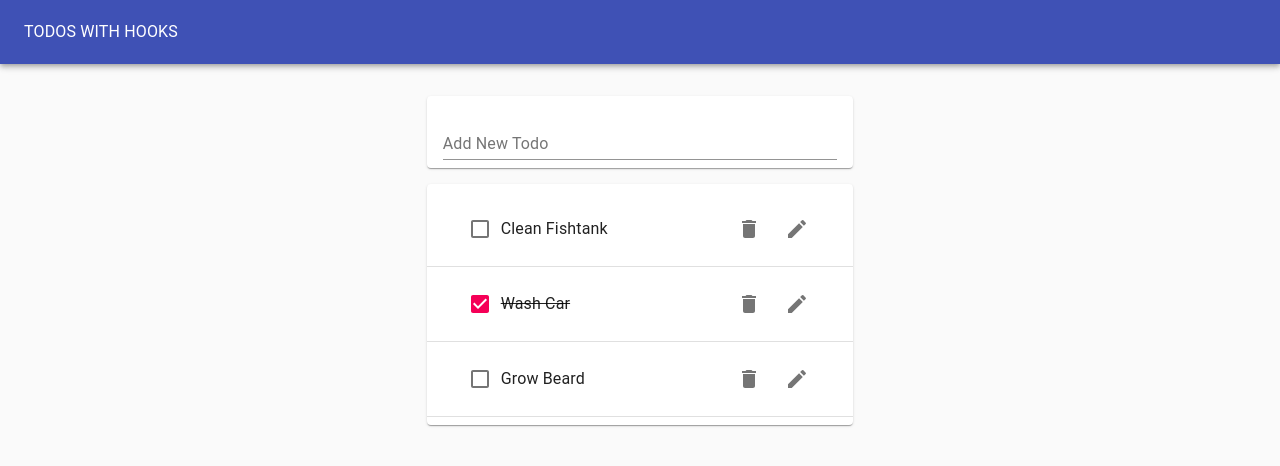
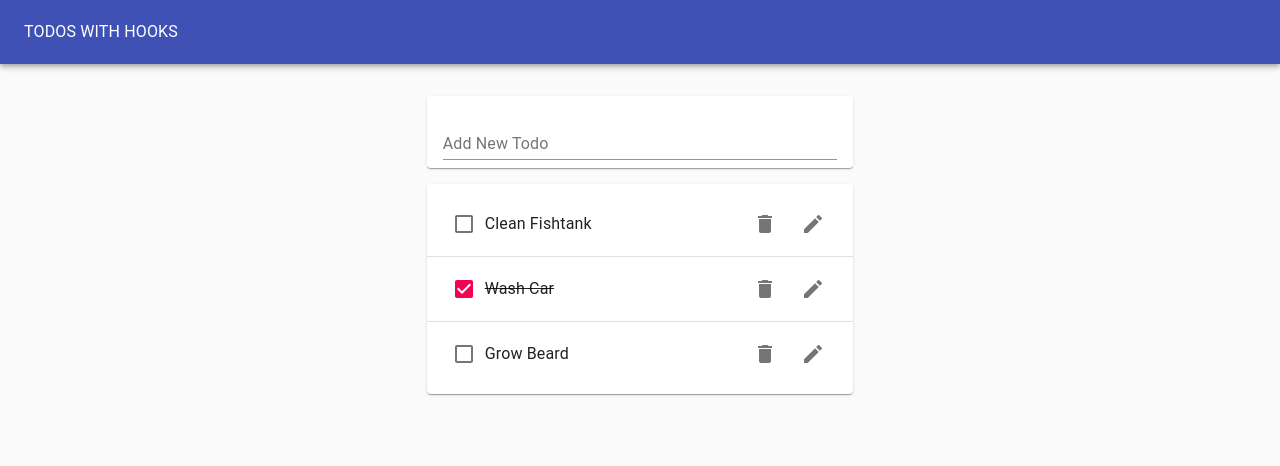
Before and after one commit to bradsimpson213/react-hooks-practice, a React (Create React App) app: page / in a window 1280 px wide. Shown: the top 466 px of the page. Built offline with nearby package versions, Linux system fonts and the light colour scheme.

Commit message:
added some new styling

```diff
--- a/src/EditTodoForm.js
+++ b/src/EditTodoForm.js
@@ -12,12 +12,14 @@
                 reset();
                 toggleEditForm();
             }}
+            style={{ marginLeft: "1rem", width: "50%" }}
         >
             <TextField
                 margin="normal"
                 value={ value }
                 onChange={ handleChange }
                 fullWidth
+                autoFocus
             />
         </form>
     );
--- a/src/Todo.js
+++ b/src/Todo.js
@@ -12,7 +12,7 @@
 const Todo = ({ id, task, completed, removeTodo, toggleTodo, editTodo }) => {
     const [ isEditing, toggle ] = useToggle(false);
     return (
-        <ListItem>
+        <ListItem style={{ height: "64px" }}>
             {isEditing ?
             <EditTodoForm
                 editTodo={ editTodo }
--- a/src/TodoList.js
+++ b/src/TodoList.js
@@ -10,9 +10,8 @@
     return (
         <Paper>
             <List>
-            {todos.map(todo =>(
+            {todos.map((todo,i)  =>(
                 <>
-                    <ListItem>
                     <Todo
                         id ={ todo.id }
                         task={ todo.task }
@@ -22,8 +21,7 @@
                         toggleTodo={ toggleTodo }
                         editTodo={ editTodo }
                     />
-                    </ListItem>
-                    <Divider/>
+                    { i < todos.length - 1 && <Divider/> }
                 </>
             ))}
             </List>
```
Also changed, not shown: 1 other file (tests, documents, lock files or other folders). Lines whose indentation alone changed are shown as unchanged.
